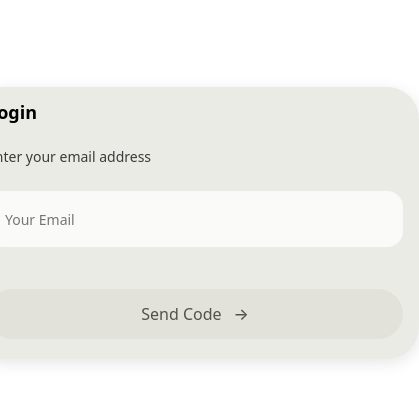
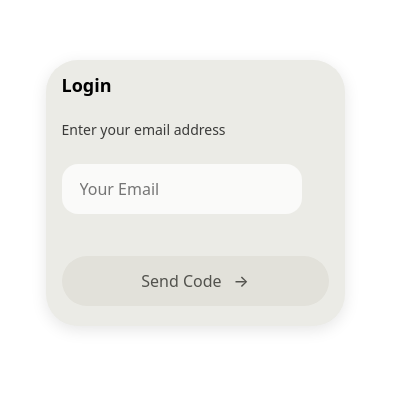
Before and after one commit to sirrotich/my.matx.africa, a React (Vite) app: page / in a window 390 px wide. Shown: the part 229-630 px from the top of the page, 419 px wide, since content can reach past the window. Built offline with nearby package versions, Linux system fonts and the light colour scheme.

Commit message:
logi responsive

```diff
--- a/src/pages/VerifyOtp.jsx
+++ b/src/pages/VerifyOtp.jsx
@@ -54,9 +54,9 @@ const VerifyOtp = () => {
     const isNextButtonDisabled = otp.filter(val => val !== '').length < 6;
 
     return (
-        <div className="login-page">
-            <div className="login-form-container">
-                <h1 className="login-title">Verify your identity</h1>
+        <div className="verify-page">
+            <div className="verify-form-container">
+                <h1 className="verify-title">Verify your identity</h1>
                 <p className="otp-sent-message">
                     An authentication code has been sent to {email}
                 </p>
--- a/src/styles/Login.css
+++ b/src/styles/Login.css
@@ -63,8 +63,6 @@ body {
     margin-bottom: 16px; /* Adjusted margin for closer spacing */
 }
 
-
-
 .email-input-container input {
     width: 100%;
     height: 56px;
@@ -79,6 +77,7 @@ body {
     outline: none;
     color: black; /* Text color when typed */
 }
+
 /* Email icon */
 .email-input-container .email-icon {
     position: absolute;
@@ -88,6 +87,7 @@ body {
     pointer-events: none;
 }
 
+/* Send Code Button */
 .send-code-button {
     width: 305px; /* Fixed width */
     height: 56px; /* Fixed height */
@@ -106,19 +106,64 @@ body {
     background-color: #083f34; /* Darker shade on hover */
 }
 
-
-.send-code-button:hover {
-    background-color: #083f34; /* Darker shade on hover */
-}
-
+/* Disabled Button */
 .send-code-button.disabled {
     background: rgba(226, 225, 218, 1);
     cursor: not-allowed; /* Prevent hovering */
     color: rgba(82, 82, 77, 1);
+}
 
-  }
+.send-code-button.disabled:hover {
+    background: rgba(226, 225, 218, 1);
+}
 
-  .send-code-button.disabled:hover {
-    background: rgba(226, 225, 218, 1);
+/* Media Queries for Responsiveness */
+@media (max-width: 1024px) {
+    .login-form-container {
+        width: 400px; /* Reduce form width for smaller tablets */
+    }
 
+    .email-input-container {
+        width: 90%; /* Ensure input is responsive */
+    }
 }
+
+@media (max-width: 768px) {
+    .login-page {
+        margin-top: 0; /* Remove top margin for smaller screens */
+    }
+
+    .login-form-container {
+        padding: 24px; /* Reduce padding on smaller screens */
+        width: 320px; /* Adjust form width for tablets */
+    }
+
+    .login-title {
+        font-size: 20px; /* Slightly smaller title */
+    }
+
+    .send-code-button {
+        width: 100%; /* Full width button */
+        max-width: 100%; /* Ensure it scales down */
+    }
+}
+
+@media (max-width: 480px) {
+    .login-form-container {
+        padding: 16px; /* Further reduce padding on very small screens */
+        width: 100%; /* Full-width form */
+    }
+
+    .login-title {
+        font-size: 18px; /* Even smaller title */
+    }
+
+    .email-input-container input {
+        height: 50px; /* Adjust input height */
+        font-size: 16px; /* Adjust font size */
+    }
+
+    .send-code-button {
+        height: 50px; /* Adjust button height */
+    }
+}
--- a/src/styles/VerifyOtp.css
+++ b/src/styles/VerifyOtp.css
@@ -16,14 +16,14 @@ body {
     align-items: center;
 }
 
-.login-page {
+.verify-page {
     display: flex;
     justify-content: center;
     align-items: flex-start; /* Slightly top-centered */
     margin-top: -60%; /* Push the form slightly towards the top */
 }
 
-.login-form-container {
+.verify-form-container {
     width: 100%; /* Set to 100% for responsiveness */
     max-width: 480px; /* Max width to maintain layout */
     height: auto; /* Hug content */
@@ -40,7 +40,7 @@ body {
 }
 
 /* Title */
-.login-title {
+.verify-title {
     width: 100%; /* Make it full width */
     font-size: 24px;
     font-weight: bold;
@@ -170,16 +170,16 @@ body {
 
 /* Media Queries for Responsiveness */
 @media (max-width: 768px) {
-    .login-page {
+    .verify-page {
         margin-top: 0; /* Remove top margin for smaller screens */
     }
 
-    .login-form-container {
+    .verify-form-container {
         padding: 24px; /* Reduce padding on smaller screens */
         margin-bottom: -60px; /* Adjust margin */
     }
 
-    .login-title {
+    .verify-title {
         font-size: 20px; /* Slightly smaller title */
     }
 
@@ -213,11 +213,11 @@ body {
 }
 
 @media (max-width: 480px) {
-    .login-form-container {
+    .verify-form-container {
         padding: 16px; /* Further reduce padding on very small screens */
     }
 
-    .login-title {
+    .verify-title {
         font-size: 18px; /* Even smaller title */
     }
 
```
